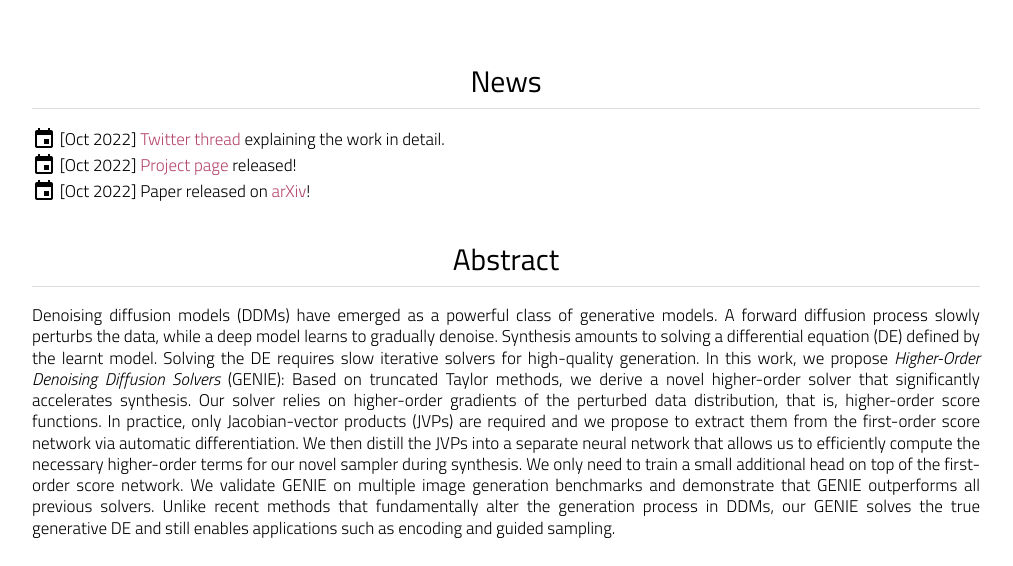
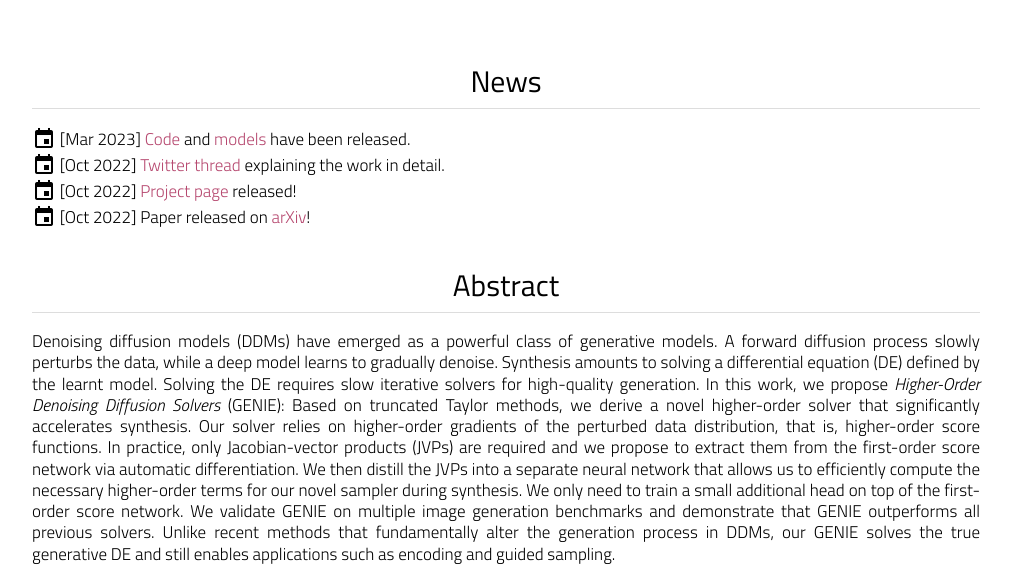
Before and after one commit to nv-tlabs/GENIE, a plain HTML site: page index.html in a window 1280 px wide. Shown: the part 1360-1926 px from the top of the page, without its empty margins (134-1147 px from the left). Drawn offline with nearby package versions, Linux system fonts and the light colour scheme; a script that the page names is missing.

Commit message:
March update

```diff
--- a/index.html
+++ b/index.html
@@ -381,6 +381,7 @@ pre {
         <h2>News</h2>
         <hr>
         <div class="row">
+            <div><span class="material-icons"> event </span> [Mar 2023] <a href=https://github.com/nv-tlabs/GENIE>Code</a> and <a href=https://drive.google.com/drive/folders/18BBkidk0pSs1skYSKVH86pJNcsJHJhrU>models</a> have been released.</div>
             <div><span class="material-icons"> event </span> [Oct 2022] <a href=https://twitter.com/timudk/status/1580173105913135104>Twitter thread</a> explaining the work in detail.</div>
             <div><span class="material-icons"> event </span> [Oct 2022] <a href="https://nv-tlabs.github.io/GENIE">Project page</a> released!</div>
             <div><span class="material-icons"> event </span> [Oct 2022] Paper released on <a href="https://arxiv.org/abs/2210.05475">arXiv</a>!</div>
```
